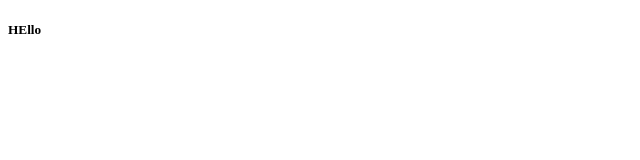
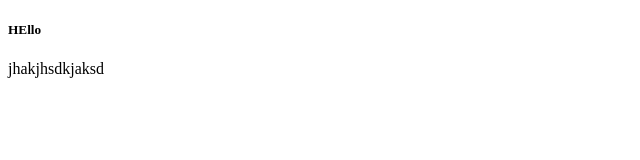
Before and after one commit to AIPmST/WPU-git-test, a plain HTML site: page index.html in a window 1280 px wide. Shown: the whole page, without its empty margins (0-640 px from the left). Drawn offline with Linux system fonts and the light colour scheme.

Commit message:
ubah index

```diff
--- a/index.html
+++ b/index.html
@@ -10,6 +10,7 @@
 
 <body>
     <h5>HEllo</h5>
+    <p>jhakjhsdkjaksd</p>
 </body>
 
 </html>
```
